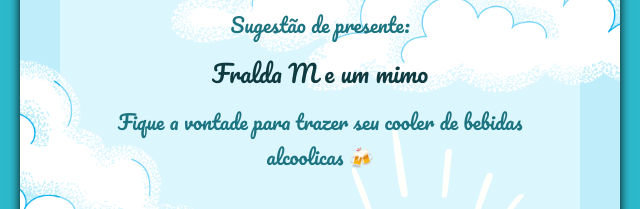
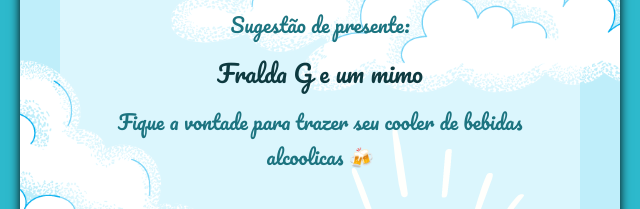
Before and after one commit to Efpires/convite-G, a plain HTML site: page index.html in a window 1280 px wide. Shown: the part 394-603 px from the top of the page, 320-960 px from the left. Drawn offline with Linux system fonts and the light colour scheme; a web font is replaced by a local one.

Commit message:
Alterado tamanho da fralda para G

```diff
--- a/index.html
+++ b/index.html
@@ -22,7 +22,7 @@
             <p>Local: <a href="https://www.google.com/maps/dir/-25.4481276,-49.2942842/chacara+pelanda/@-25.5206083,-49.3660195,12z/data=!3m1!4b1!4m9!4m8!1m1!4e1!1m5!1m1!1s0x94dcff3018e7a0a9:0x59022f3fda97b2e0!2m2!1d-49.2898085!2d-25.5936869" target="_blank"> 🗺️ Chácara do Pelanda</a></p>
 
             <p>Sugestão de presente:<br>
-            <div class="presente">Fralda M e um mimo</div></p>
+            <div class="presente">Fralda G e um mimo</div></p>
 
             <article id="bebida">
                 <p>Fique a vontade para
```
